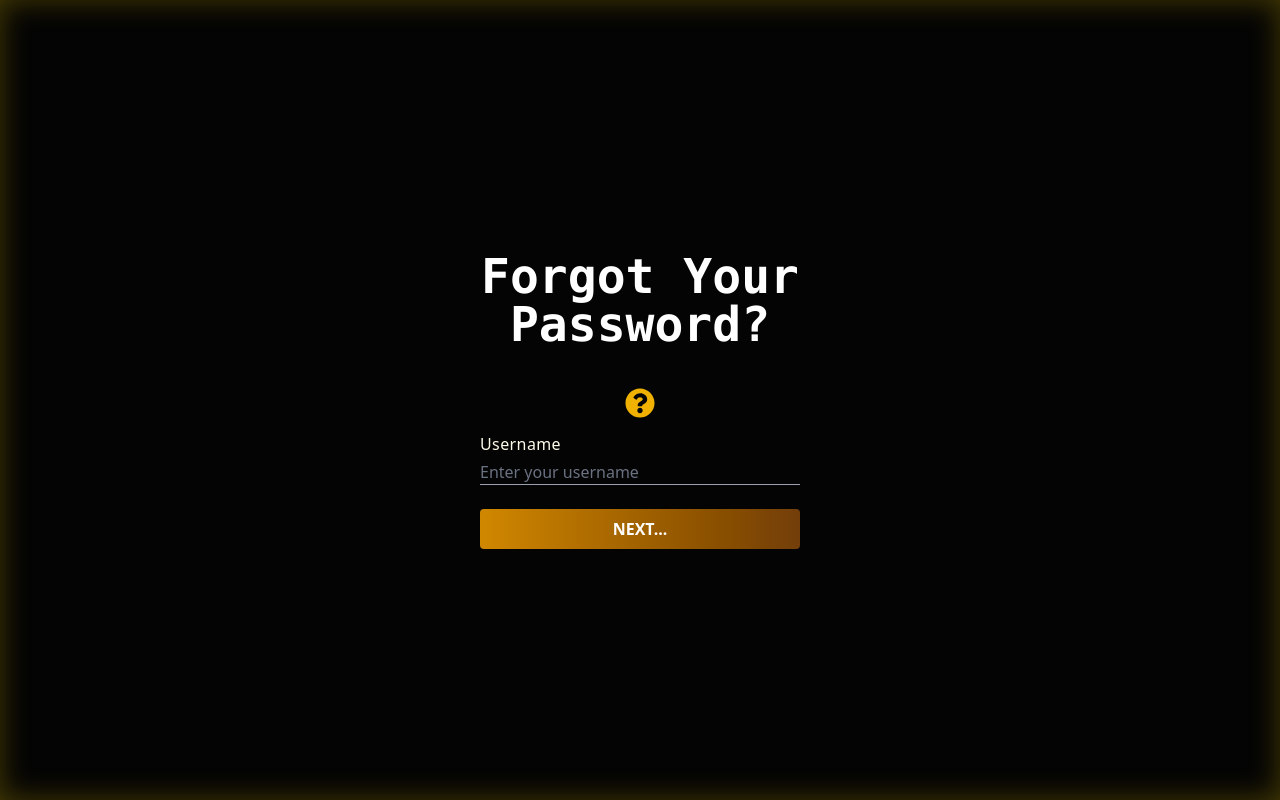
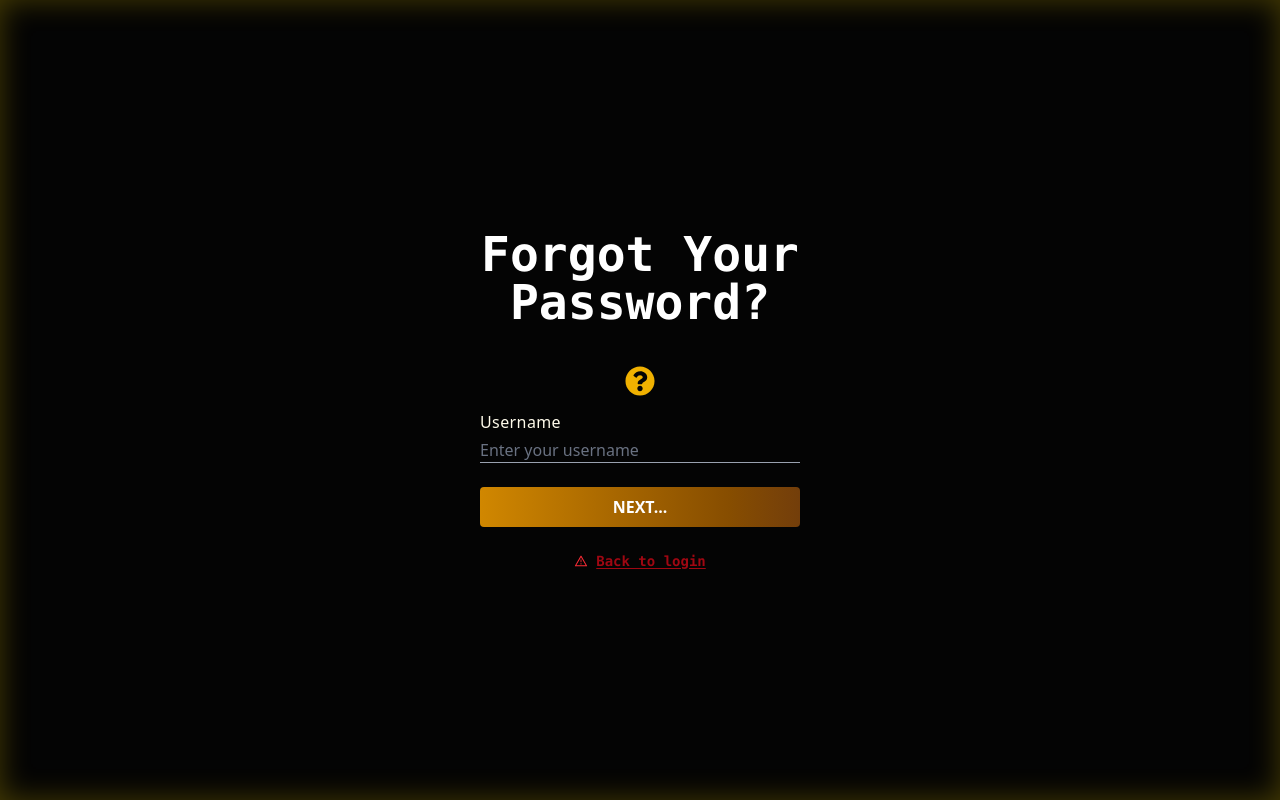
Before and after one commit to Proyectos-web-2025/barberia-frontend, a React (Vite) app: page /barberia-frontend/recovery in a window 1280 px wide. Built offline with nearby package versions, Linux system fonts and the light colour scheme.

Commit message:
se hacen cambios en el redirecionamiento de las paginas del auth

```diff
--- a/src/hooks/auth/useRecovery.jsx
+++ b/src/hooks/auth/useRecovery.jsx
@@ -87,8 +87,8 @@ export const useChangePassword = (onSuccessCallback) => {
       toast.loading("Redirecting to login page...", {
         duration: 3000,
       });
-      // Redirección con pequeño delay para que el usuario vea el mensaje
-      setTimeout(() => navigate("/"), 3000);
+
+      onSuccessCallback(true);
     },
     onError: (error) => {
       const details = error.response?.data?.detail;
--- a/src/pages/auth/login.jsx
+++ b/src/pages/auth/login.jsx
@@ -4,12 +4,15 @@
 
 import { useForm } from "react-hook-form"; // importacion de libreria para el manejo de los formularios
 import { PiWarningCircle } from "react-icons/pi"; // importacion de libreria para iconos
+import { AiOutlineWarning } from "react-icons/ai";
 import toast, { Toaster } from "react-hot-toast"; // libreria para el estlilo de alertas
+import { useNavigate } from "react-router-dom";
 
 import { useLogin } from "../../hooks/auth/uselogin.jsx";
 import PasswordInput from "../../utils/password.jsx";
 
 function Login() {
+  const navigate = useNavigate(); // ← inicializas el hook
   /**
    * Constantes proporcionadas por react-hook-form:
    * - register: registra los inputs para que el formulario los controle.
@@ -85,6 +88,18 @@ function Login() {
               ENTER...
             </button>
           </form>
+
+          {/* Sección adicional para ir a la pagina de restablecimiento de contraseña */}
+          <div className="mt-6 text-center flex justify-center items-center gap-2 text-sm text-gray-400 font-mono">
+            <AiOutlineWarning className="text-red-500 " />
+            <button
+              type="button"
+              onClick={() => navigate("/recovery")} // ← redirige al recovery
+              className="font-semibold text-red-800 hover:text-red-500 underline underline-offset-2 transition duration-200"
+            >
+              Forgot your password?
+            </button>
+          </div>
         </div>
       </div>
     </>
--- a/src/pages/auth/recovery.jsx
+++ b/src/pages/auth/recovery.jsx
@@ -5,10 +5,11 @@
 import { useState } from "react"; // libreria de react para el manejo de visivilidad
 import { useForm } from "react-hook-form"; // libreria para el manejo del formulario
 import { yupResolver } from "@hookform/resolvers/yup"; // libreria para integrar yup con react-hook-form
-import { PiWarningCircle} from "react-icons/pi"; // importacion de libreria para iconos
-import { AiOutlineWarning } from 'react-icons/ai';
+import { PiWarningCircle } from "react-icons/pi"; // importacion de libreria para iconos
+import { AiOutlineWarning } from "react-icons/ai";
 import toast, { Toaster } from "react-hot-toast"; // libreria para el estlilo de alertas
 import OtpInput from "react-otp-input"; // libreria para hacer input de codigo OTP
+import { useNavigate } from "react-router-dom";
 
 // importaciones de hook para cada formualrio
 import {
@@ -25,6 +26,7 @@ import { passwordSchema } from "../../utils/validationSchemas"; // utilidad para
 import { data } from "react-router";
 
 function Recovery() {
+  const navigate = useNavigate(); // ← inicializas el hook
   const [currentStep, setCurrentStep] = useState(1); // controla visibilidad de los formularios
 
   // Inicializa formularios separados para cada paso del flujo de recuperación.
@@ -95,8 +97,10 @@ function Recovery() {
   });
   // mutacion para el restablecimiento de contraseña
   const { mutate: mutateSendChangePassword } = useChangePassword((success) => {
-    if (!success) {
-      setCurrentStep(1)
+    if (success) {
+      navigate("/");
+    } else {
+      setCurrentStep(1);
     }
   });
 
@@ -388,6 +392,18 @@ function Recovery() {
               </form>
             </>
           )}
+
+          {/* Sección adicional para ir volver al login*/}
+          <div className="mt-6 text-center flex justify-center items-center gap-2 text-sm text-gray-400 font-mono">
+            <AiOutlineWarning className="text-red-500 " />
+            <button
+              type="button"
+              onClick={() => navigate("/")} // ← redirige al login
+              className="font-semibold text-red-800 hover:text-red-500 underline underline-offset-2 transition duration-200"
+            >
+              Back to login
+            </button>
+          </div>
         </div>
       </div>
     </>
--- a/src/routes/router.jsx
+++ b/src/routes/router.jsx
@@ -8,6 +8,7 @@ import { createBrowserRouter } from "react-router-dom";
 // importaciones de paginas
 import Login from "../pages/auth/login";
 import Recovery from "../pages/auth/recovery";
+
 
 // Define las rutas de tu aplicación con sus respectivos componentes.
 const router = createBrowserRouter(
```
